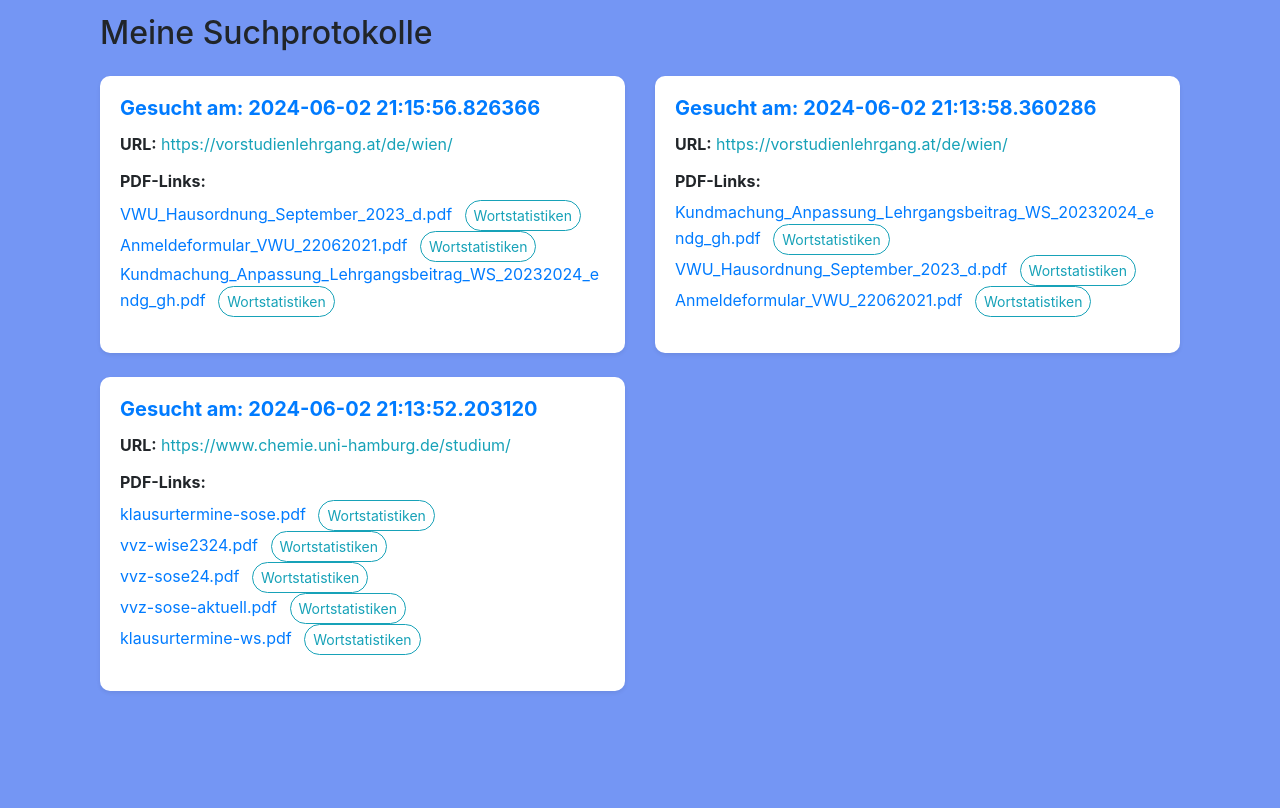
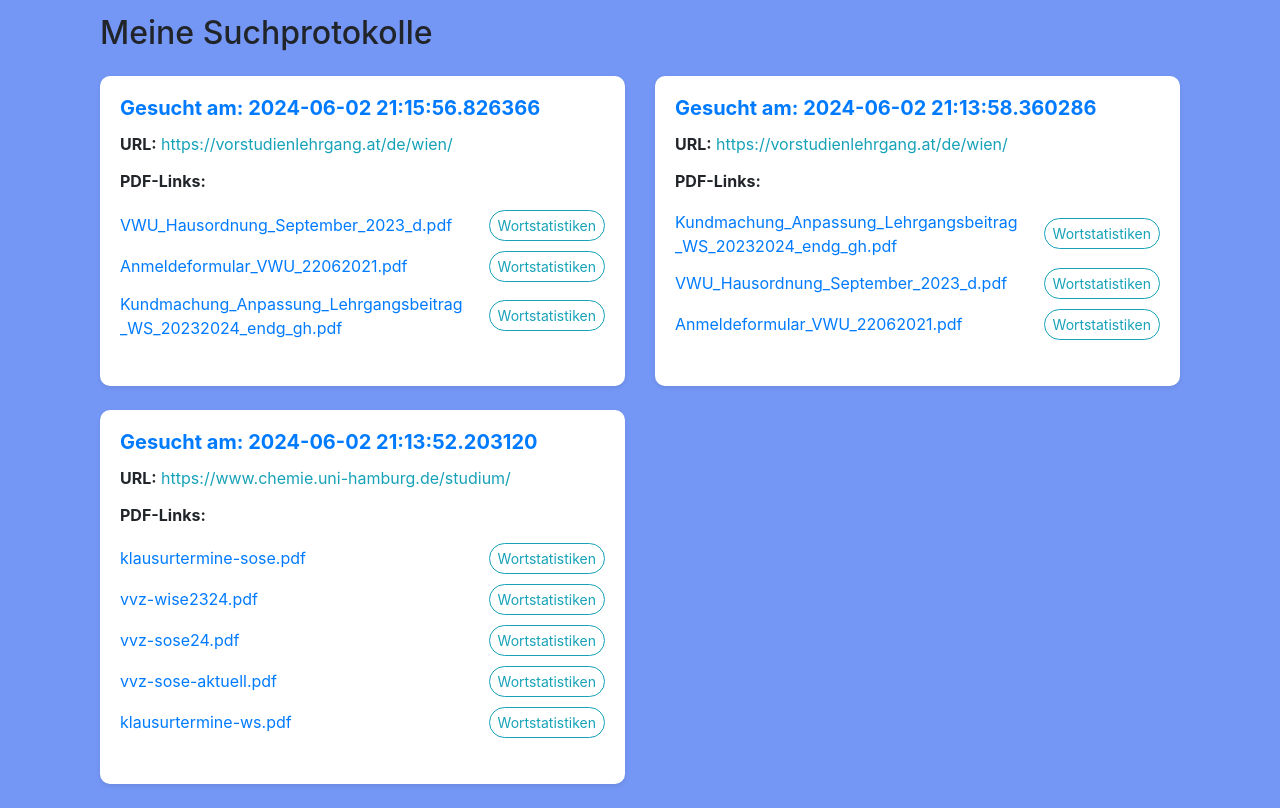
Before and after one commit to DYO1407/Web_Crawler, a Flask app: page /profile in a window 1280 px wide. Shown: the part 138-946 px from the top of the page. Before the commit the page ends 830 px from the top, so only its background shows below. Run offline with Flask 3, Linux system fonts and the light colour scheme; a user stored in the database is signed in; parts of the project's set-up code (start-up, migrations or seed data) failed here and were passed over; some libraries are stand-ins or nearby versions.

Commit message:
Word-statistics arr created for each pdf found

```diff
--- a/app/routes.py
+++ b/app/routes.py
@@ -1,8 +1,8 @@
-from flask import Flask, render_template, redirect, url_for, request, flash, session
+from flask import Flask, jsonify, render_template, redirect, url_for, request, flash, session
 from werkzeug.security import generate_password_hash, check_password_hash
 from flask_login import login_user, logout_user, login_required, current_user
 from app import app, db, login_manager
-from app.models import User , CrawlData
+from app.models import User, CrawlData
 from flask_mail import Message
 from app import mail
 import secrets
@@ -14,45 +14,31 @@ import requests
 from bs4 import BeautifulSoup
 from urllib.parse import urljoin, urlparse
 import aiohttp
-import os;
+import os
 import asyncio
 from datetime import datetime
-
 import re
 from collections import Counter
 import PyPDF2
-
-
+import logging
 
 
 @login_manager.user_loader
 def load_user(user_id):
     return User.query.get(int(user_id))
 
-# Startseite
+
 @app.route('/')
 def home():
-
     return render_template('index.html')
 
 
 @app.route('/crawl', methods=['GET'])
 @login_required
 def crawl_page():
-    # Stellen Sie sicher, dass hier nur 'crawl.html' gerendert wird.
     return render_template('crawl.html')
 
 
-#@app.route('/validate', methods=['GET'])
-##@login_required
-#def validate():
- #   return render_template('crawl.html')
-
-
-
-
-
-# Login
 @app.route('/login', methods=['GET', 'POST'])
 def login():
     message = hello()
@@ -66,19 +52,43 @@ def login():
 
         if user and check_password_hash(user.password, password):
             login_user(user, remember=remember)
-            # Ändere die Weiterleitung zur neuen Crawl-Seite
             return redirect(url_for('crawl_page'))
         else:
             flash('Falsche Login-Daten!')
 
     return render_template('login.html')
 
+
 @app.route('/profile')
 @login_required
 def profile():
-    # Fetch the crawl data for the current user, ordered by date descending
     crawl_records = CrawlData.query.filter_by(user_id=current_user.id).order_by(CrawlData.crawl_date.desc()).all()
-    return render_template('profile.html', crawl_records=crawl_records)
+
+    # Parse the word stats for each record
+    for record in crawl_records:
+        word_stats_list = []
+        for stat in record.word_stats.split(';'):
+            if '|' in stat:
+                pdf_url, word_counts = stat.split('|', 1)
+                word_count_pairs = word_counts.split(',')
+                word_counts_dict = {}
+                for word_count in word_count_pairs:
+                    parts = word_count.split(':')
+                    if len(parts) == 2:
+                        word, count = parts
+                        try:
+                            word_counts_dict[word] = int(count)
+                        except ValueError:
+                            continue  # Skip this word count if it cannot be converted to int
+                word_stats_list.append({'pdf_url': pdf_url, 'word_counts': word_counts_dict})
+        record.parsed_word_stats = word_stats_list
+
+    return render_template('profile.html', crawl_records=crawl_records, enumerate=enumerate)
+
+
+
+
+
 
 
 async def fetch(session, url):
@@ -101,12 +111,11 @@ async def fetch(session, url):
 
 
 def is_valid(url):
-    """Check if `url` is a valid URL."""
     parsed = urlparse(url)
     return bool(parsed.netloc) and bool(parsed.scheme) and parsed.scheme in ['http', 'https']
 
+
 def get_all_links(url, soup):
-    """Extract and return all links from a BeautifulSoup object."""
     links = set()
     for link in soup.find_all('a', href=True):
         href = link['href']
@@ -114,6 +123,7 @@ def get_all_links(url, soup):
         if is_valid(full_url):
             links.add(full_url)
     return links
+
 
 def find_pdf_links(url, soup):
     pdf_links = set()
@@ -124,6 +134,7 @@ def find_pdf_links(url, soup):
             filename = full_url.split('/')[-1]
             pdf_links.add((full_url, filename))
     return pdf_links
+
 
 async def download_pdf(session, url, user_id):
     filename = url.split('/')[-1]
@@ -162,9 +173,6 @@ def get_word_frequency(text):
     print(f"Most common words: {most_common_words}")  # Debugging-Ausgabe
     return most_common_words
 
-
-# Modify the crawl function to download PDFs
-
 async def crawl(url, level, user_id):
     visited = set()
     to_visit = [(url, 1)]
@@ -202,10 +210,6 @@ async def crawl(url, level, user_id):
                             to_visit.append((link, current_depth + 1))
     return visited, all_pdf_links, word_stats
 
-
-
-
-
 @app.route('/start_crawl', methods=['POST'])
 @login_required
 async def start_crawl():
@@ -220,12 +224,11 @@ async def start_crawl():
     pdf_paths_string = ','.join(f"{path}" for _, _, path in pdf_links_tuples)
     word_stats_string = ';'.join(f"{link}|{','.join(f'{word}:{count}' for word, count in stats)}" for link, stats in word_stats.items())
 
-    # Check if no PDFs were found
     if not pdf_links_tuples:
         pdf_links_string = "no_pdfs_found"
         word_stats_string = ""
 
-    print(f"Word stats string: {word_stats_string}")  # Debugging-Ausgabe
+    print(f"Word stats string: {word_stats_string}")  # Debugging output
 
     new_crawl = CrawlData(
         user_id=user_id,
@@ -245,11 +248,6 @@ async def start_crawl():
 
 
 
-
-
-
-
-# Registrierung
 @app.route('/register', methods=['GET', 'POST'])
 def register():
     if request.method == 'POST':
@@ -262,7 +260,7 @@ def register():
             flash('Email already exists.')
             return redirect(url_for('register'))
 
-        hashed_password = generate_password_hash(password)  # Using the default secure method
+        hashed_password = generate_password_hash(password)
         new_user = User(username=username, email=email, password=hashed_password)
         db.session.add(new_user)
         try:
@@ -272,31 +270,26 @@ def register():
             flash(f'Error: Unable to register user. {str(e)}')
             return redirect(url_for('register'))
 
-        login_user(new_user)  # Automatically log in the new user
+        login_user(new_user)
         return redirect(url_for('home'))
     return render_template('register.html')
-
-
 
 
 @app.route('/logout')
 @login_required
 def logout():
     try:
-        # Delete all crawl records associated with the user
         CrawlData.query.filter_by(user_id=current_user.id).delete()
         db.session.commit()
     except Exception as e:
-        # Log the error, possibly handle it or notify someone
         print(f"Error while deleting user data: {e}")
 
-    # Clear the session and logout the user
     session.clear()
     logout_user()
     flash('All your data has been cleared and you have been logged out.')
     return redirect(url_for('home'))
 
-# Passwort vergessen
+
 @app.route('/forgot-password', methods=['GET', 'POST'])
 def forgot_password():
     if request.method == 'POST':
@@ -319,7 +312,6 @@ def forgot_password():
     return render_template('forgot_password.html')
 
 
-# Passwort zurücksetzen
 @app.route('/reset-password/<token>', methods=['GET', 'POST'])
 def reset_password(token):
     user = User.query.filter_by(reset_password_token=token).first()
@@ -327,7 +319,7 @@ def reset_password(token):
         if request.method == 'POST':
             new_password = request.form.get('new_password')
             user.password = new_password
-            user.reset_password_token = None  # Reset the token after password change
+            user.reset_password_token = None
             db.session.commit()
             flash('Your password has been reset successfully.')
             return redirect(url_for('login'))
@@ -335,3 +327,52 @@ def reset_password(token):
     else:
         flash('Invalid or expired token.')
         return redirect(url_for('forgot_password'))
+
+
+@app.route('/search_word', methods=['POST'])
+@login_required
+def search_word():
+    search_word = request.json.get('search_word').lower()
+    matching_pdfs = []
+
+    crawl_records = CrawlData.query.filter_by(user_id=current_user.id).all()
+    for record in crawl_records:
+        for stat in record.word_stats.split(';'):
+            if '|' in stat:
+                pdf_url, word_counts = stat.split('|', 1)
+                word_count_pairs = word_counts.split(',')
+                for word_count in word_count_pairs:
+                    if ':' in word_count:
+                        word, count = word_count.split(':', 1)
+                        if word == search_word:
+                            matching_pdfs.append({'pdf_url': pdf_url, 'record_url': record.url, 'word': word, 'count': count})
+
+    return jsonify(matching_pdfs)
+
+
+@app.route('/debug/word_stats')
+@login_required
+def debug_word_stats():
+    crawl_records = CrawlData.query.filter_by(user_id=current_user.id).all()
+    debug_info = []
+    for record in crawl_records:
+        debug_info.append({
+            'id': record.id,
+            'url': record.url,
+            'word_stats': record.word_stats
+        })
+    return jsonify(debug_info)
+
+
+@app.route('/check_data')
+@login_required
+def check_data():
+    crawl_records = CrawlData.query.filter_by(user_id=current_user.id).all()
+    data = []
+    for record in crawl_records:
+        data.append({
+            'id': record.id,
+            'url': record.url,
+            'word_stats': record.word_stats,
+        })
+    return jsonify(data)
--- a/app/static/css/styles.css
+++ b/app/static/css/styles.css
@@ -28,3 +28,39 @@ body {
 .table th, .table td {
     vertical-align: middle;
 }
+
+.pdf-link {
+    flex-grow: 1;
+    word-break: break-all;
+}
+
+.word-stats-btn {
+    margin-left: 10px;
+    flex-shrink: 0;
+}
+
+.pdf-list-item {
+    display: flex;
+    justify-content: space-between;
+    align-items: center;
+    margin-bottom: 10px;
+    width: 100%;
+}
+
+.pdf-link-container {
+    display: flex;
+    flex-direction: column;
+}
+
+.pdf-list {
+    margin-top: 10px;
+    width: 100%;
+}
+
+.pdf-item-container {
+    display: flex;
+    align-items: center;
+    justify-content: space-between;
+    width: 100%;
+    gap: 10px;
+}
--- a/app/templates/profile.html
+++ b/app/templates/profile.html
@@ -12,18 +12,19 @@
                     <h5 class="card-title text-primary">Gesucht am: {{ record.crawl_date }}</h5>
                     <p class="card-text"><strong>URL:</strong> <a href="{{ record.url }}" target="_blank" class="text-info">{{ record.url }}</a></p>
                     <h6><strong>PDF-Links:</strong></h6>
-                    <ul class="list-unstyled">
+                    <div class="pdf-link-container">
+                        <ul class="list-unstyled pdf-list">
                             {% if record.pdf_links == 'no_pdfs_found' %}
                             <li>Keine PDFs gefunden</li>
                             {% else %}
-                            {% set modal_counter = 0 %}
-                            {% for link in record.pdf_links.split(',') %}
+                                {% for index, link in enumerate(record.pdf_links.split(',')) %}
                                 {% if '|' in link %}
                                 {% set url, name = link.split('|') %}
-                            <li>
-                                <a href="{{ url }}" target="_blank" class="text-decoration-none">{{ name }}</a>
-                                <button type="button" class="btn btn-sm btn-outline-info ml-2" data-toggle="modal" data-target="#modal{{ record.id }}_{{ modal_counter }}">Wortstatistiken</button>
-                                {% set modal_counter = modal_counter + 1 %}
+                                <li class="pdf-list-item">
+                                    <div class="pdf-item-container">
+                                        <a href="{{ url }}" target="_blank" class="text-decoration-none pdf-link">{{ name }}</a>
+                                        <button type="button" class="btn btn-sm btn-outline-info word-stats-btn" data-toggle="modal" data-target="#modal{{ record.id }}_{{ index }}">Wortstatistiken</button>
+                                    </div>
                                 </li>
                                 {% endif %}
                                 {% endfor %}
@@ -32,18 +33,16 @@
                     </div>
                 </div>
             </div>
+        </div>
 
         <!-- Modal for each PDF -->
         {% if record.pdf_links != 'no_pdfs_found' %}
-            {% set modal_counter = 0 %}
-            {% for stat in record.word_stats.split(';') %}
-            {% if '|' in stat %}
-            {% set pdf_url, word_counts = stat.split('|', 1) %}
-            <div class="modal fade" id="modal{{ record.id }}_{{ modal_counter }}" tabindex="-1" role="dialog" aria-labelledby="exampleModalLabel" aria-hidden="true">
+            {% for index, stat in enumerate(record.parsed_word_stats) %}
+            <div class="modal fade" id="modal{{ record.id }}_{{ index }}" tabindex="-1" role="dialog" aria-labelledby="exampleModalLabel{{ record.id }}_{{ index }}" aria-hidden="true">
                 <div class="modal-dialog modal-lg" role="document">
                     <div class="modal-content">
                         <div class="modal-header">
-                            <h5 class="modal-title" id="exampleModalLabel">Wortstatistiken für <a href="{{ pdf_url }}" target="_blank" class="text-info">PDF Link</a></h5>
+                            <h5 class="modal-title" id="exampleModalLabel{{ record.id }}_{{ index }}">Wortstatistiken für <a href="{{ stat.pdf_url }}" target="_blank" class="text-info">PDF Link</a></h5>
                             <button type="button" class="close" data-dismiss="modal" aria-label="Close">
                                 <span aria-hidden="true">&times;</span>
                             </button>
@@ -58,15 +57,11 @@
                                         </tr>
                                     </thead>
                                     <tbody>
-                                        {% set word_count_pairs = word_counts.split(',') %}
-                                        {% for word_count in word_count_pairs %}
-                                        {% if ':' in word_count %}
-                                        {% set word, count = word_count.split(':', 1) %}
+                                        {% for word, count in stat.word_counts.items() %}
                                         <tr>
                                             <td class="{% if loop.index == 1 %}bg-warning{% endif %}">{{ word }}</td>
                                             <td class="{% if loop.index == 1 %}bg-warning{% endif %}">{{ count }}</td>
                                         </tr>
-                                        {% endif %}
                                         {% endfor %}
                                     </tbody>
                                 </table>
@@ -75,8 +70,6 @@
                     </div>
                 </div>
             </div>
-            {% set modal_counter = modal_counter + 1 %}
-            {% endif %}
             {% endfor %}
         {% endif %}
         {% endfor %}
```
Also changed, not shown: app.db, 1 other file. Lines whose indentation alone changed are shown as unchanged.
